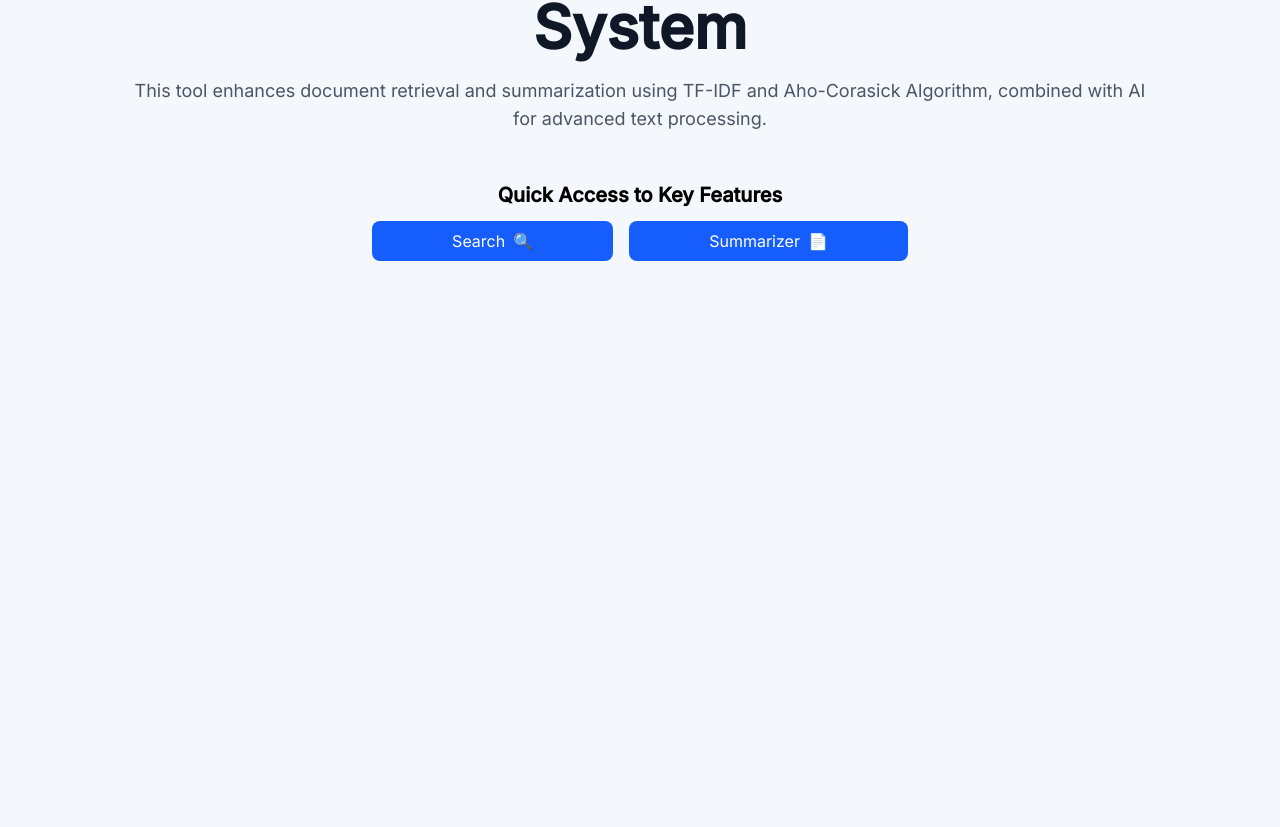
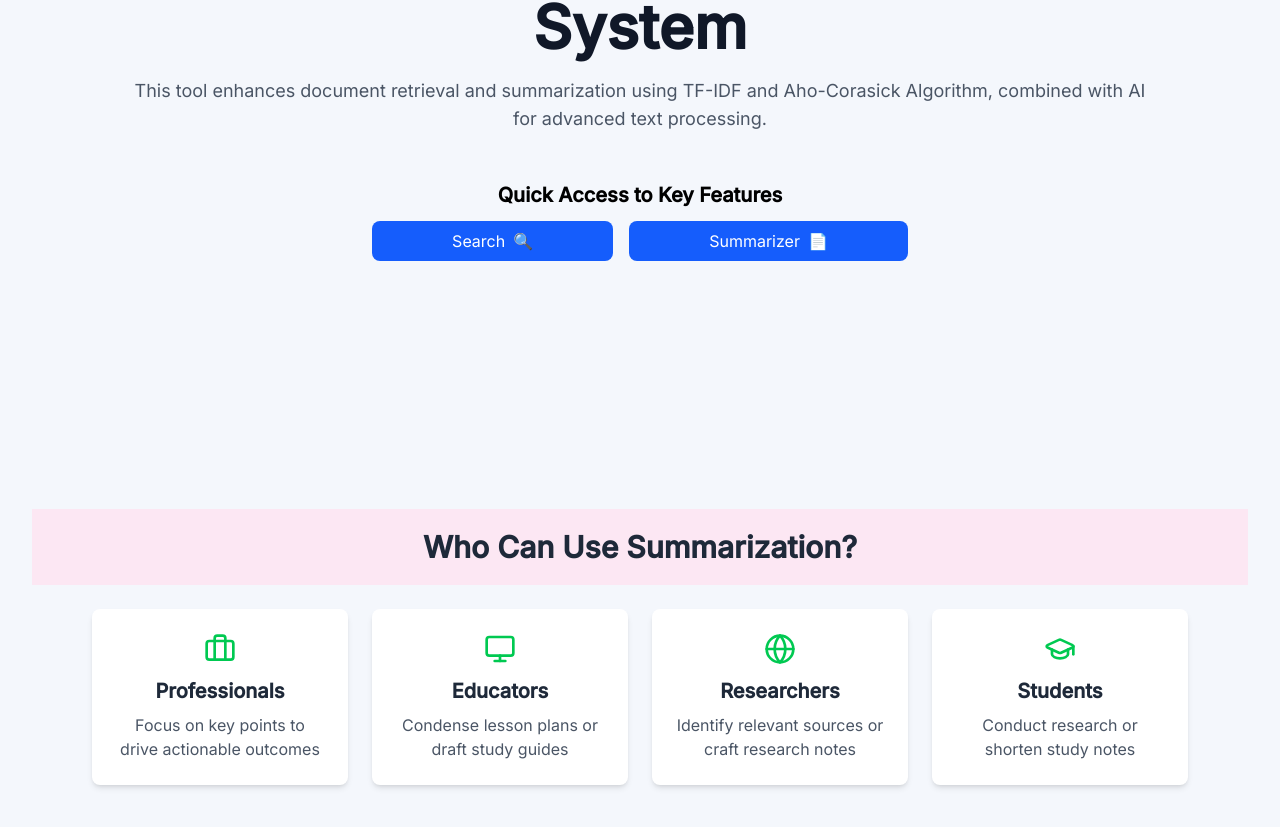
Before and after one commit to dperrr/text-summarization, a React (Vite) app: page / in a window 1280 px wide. Shown: the part 423-1250 px from the top of the page. Before the commit the page ends 924 px from the top, so only its background shows below. Built offline with nearby package versions, Linux system fonts and the light colour scheme.

Commit message:
feat: added informative section

```diff
--- a/package.json
+++ b/package.json
@@ -14,6 +14,7 @@
     "axios": "^1.8.3",
     "driver.js": "^1.3.5",
     "http-proxy-middleware": "^3.0.3",
+    "lucide-react": "^0.479.0",
     "pdfjs-dist": "^4.10.38",
     "react": "^19.0.0",
     "react-dom": "^19.0.0",
--- /dev/null
+++ b/src/components/WhoCanUseSummarization.jsx
@@ -0,0 +1,49 @@
+import React from "react";
+import { Briefcase, Monitor, Globe, GraduationCap } from "lucide-react";
+
+const cardData = [
+  {
+    icon: <Briefcase size={32} className="text-green-500" />,
+    title: "Professionals",
+    description: "Focus on key points to drive actionable outcomes",
+  },
+  {
+    icon: <Monitor size={32} className="text-green-500" />,
+    title: "Educators",
+    description: "Condense lesson plans or draft study guides",
+  },
+  {
+    icon: <Globe size={32} className="text-green-500" />,
+    title: "Researchers",
+    description: "Identify relevant sources or craft research notes",
+  },
+  {
+    icon: <GraduationCap size={32} className="text-green-500" />,
+    title: "Students",
+    description: "Conduct research or shorten study notes",
+  },
+];
+
+function WhoCanUseSummarization() {
+  return (
+    <div className="w-full  py-10">
+      <h2 className="text-3xl font-bold text-center text-gray-800 mb-6 bg-pink-100 p-5">
+        Who Can Use Summarization?
+      </h2>
+      <div className="flex flex-wrap justify-center gap-6 px-6">
+        {cardData.map((card, index) => (
+          <div
+            key={index}
+            className="bg-white shadow-md rounded-lg p-6 flex flex-col items-center w-64 text-center hover:rounded-2xl"
+          >
+            <div className="mb-3">{card.icon}</div>
+            <h3 className="text-xl font-semibold text-gray-800">{card.title}</h3>
+            <p className="text-gray-600 mt-2">{card.description}</p>
+          </div>
+        ))}
+      </div>
+    </div>
+  );
+}
+
+export default WhoCanUseSummarization;
--- a/src/pages/Dashboard.jsx
+++ b/src/pages/Dashboard.jsx
@@ -1,5 +1,6 @@
 import React from 'react';
 import Navbar from '../components/NavBar';
+import WhoCanUseSummarization from '../components/WhoCanUseSummarization';
 
 function Dashboard() {
     return (
@@ -27,17 +28,18 @@ function Dashboard() {
                             Search <span className="ml-2">🔍</span>
                         </button>
                         <button className="bg-blue-600 hover:bg-blue-700 text-white px-20 py-2 rounded-lg flex items-center space-x-2 cursor-pointer">
-                            Summarizer <span className="ml-2">📄</span>
+                            Summarizer <span
+                            className="ml-2"
+                            >📄</span>
                         </button>
                     </div>
                 </div>
 
-                <div className='container'>
-                    <div className='tittle--second'>
+            </div>
 
-                    </div>
-                </div>
-            </div>
+           <div>
+                <WhoCanUseSummarization />
+           </div>
         </>
     );
 }
```
Also changed, not shown: 1 other file (tests, documents, lock files or other folders).
